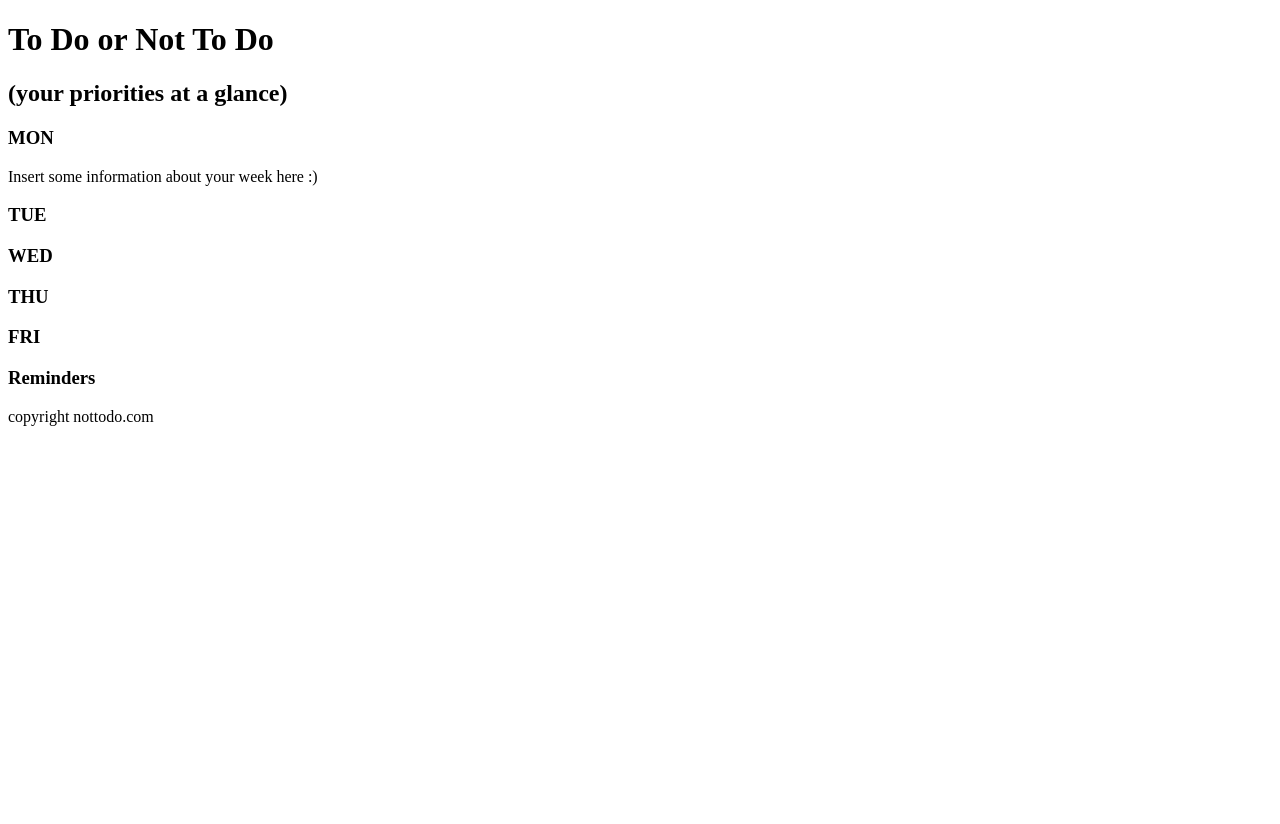
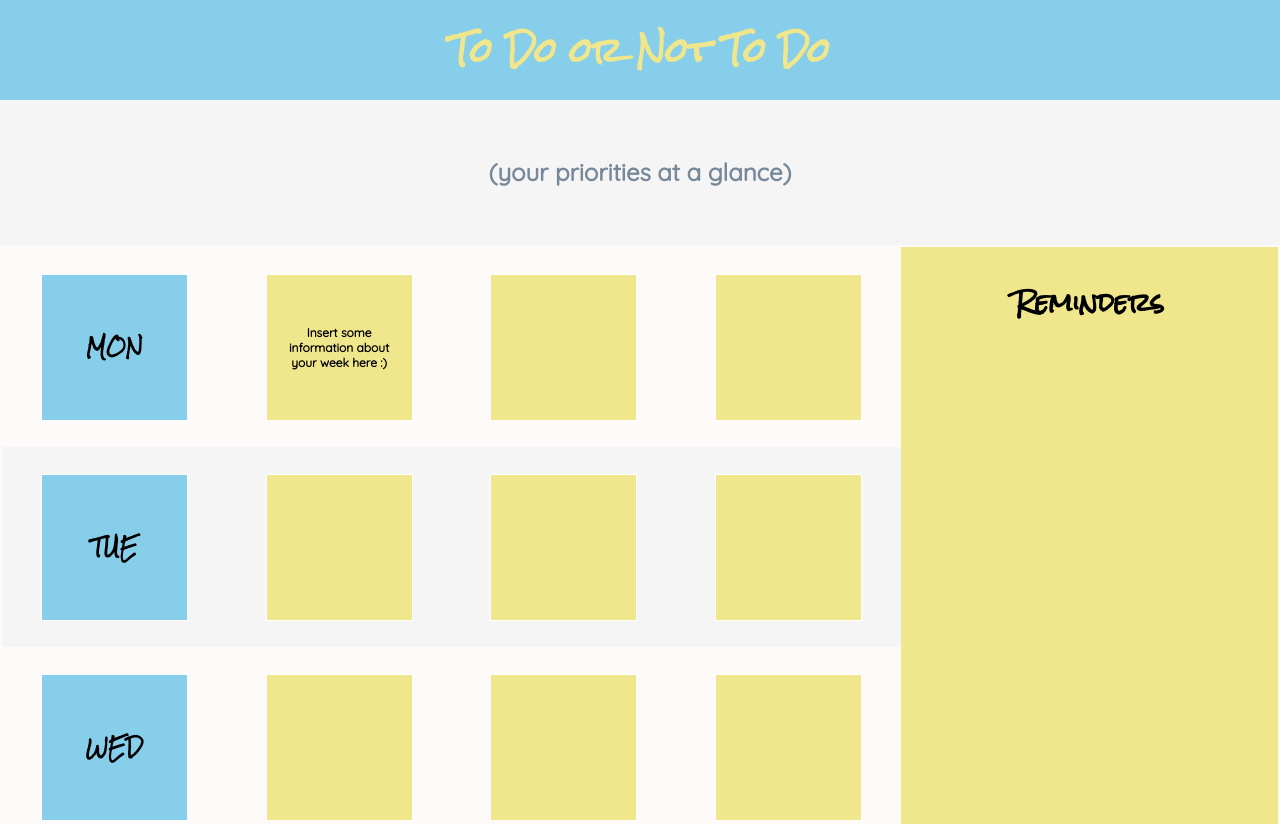
Before and after one commit to moshoodha89/portfolio, a plain HTML site: page universal.html in a window 1280 px wide. Shown: the top 824 px of the page. Before the commit the page ends 800 px from the top, so only its background shows below. Drawn offline with Linux system fonts and the light colour scheme.

Commit message:
pushed again

```diff
--- a/universal.html
+++ b/universal.html
@@ -3,7 +3,7 @@
 
 <head>
   <title>To Do App</title>
-  <link rel="stylesheet" href="style.css" type="text/css">
+  <link rel="stylesheet" href="styleuni.css" type="text/css">
   <link href="https://fonts.googleapis.com/css?family=Quicksand" rel="stylesheet">
   <link href="https://fonts.googleapis.com/css?family=Rock+Salt" rel="stylesheet">
 </head>
```
